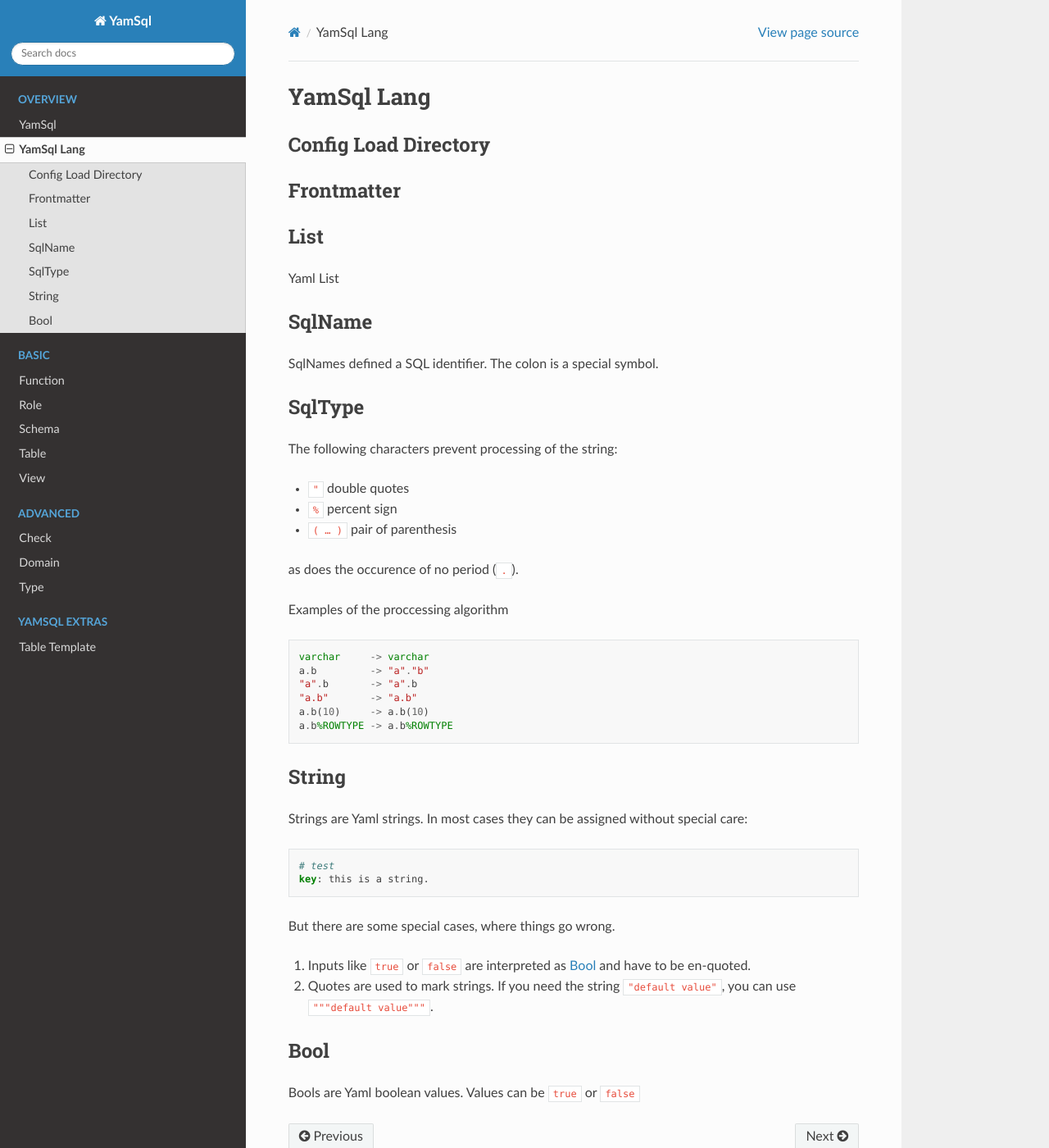
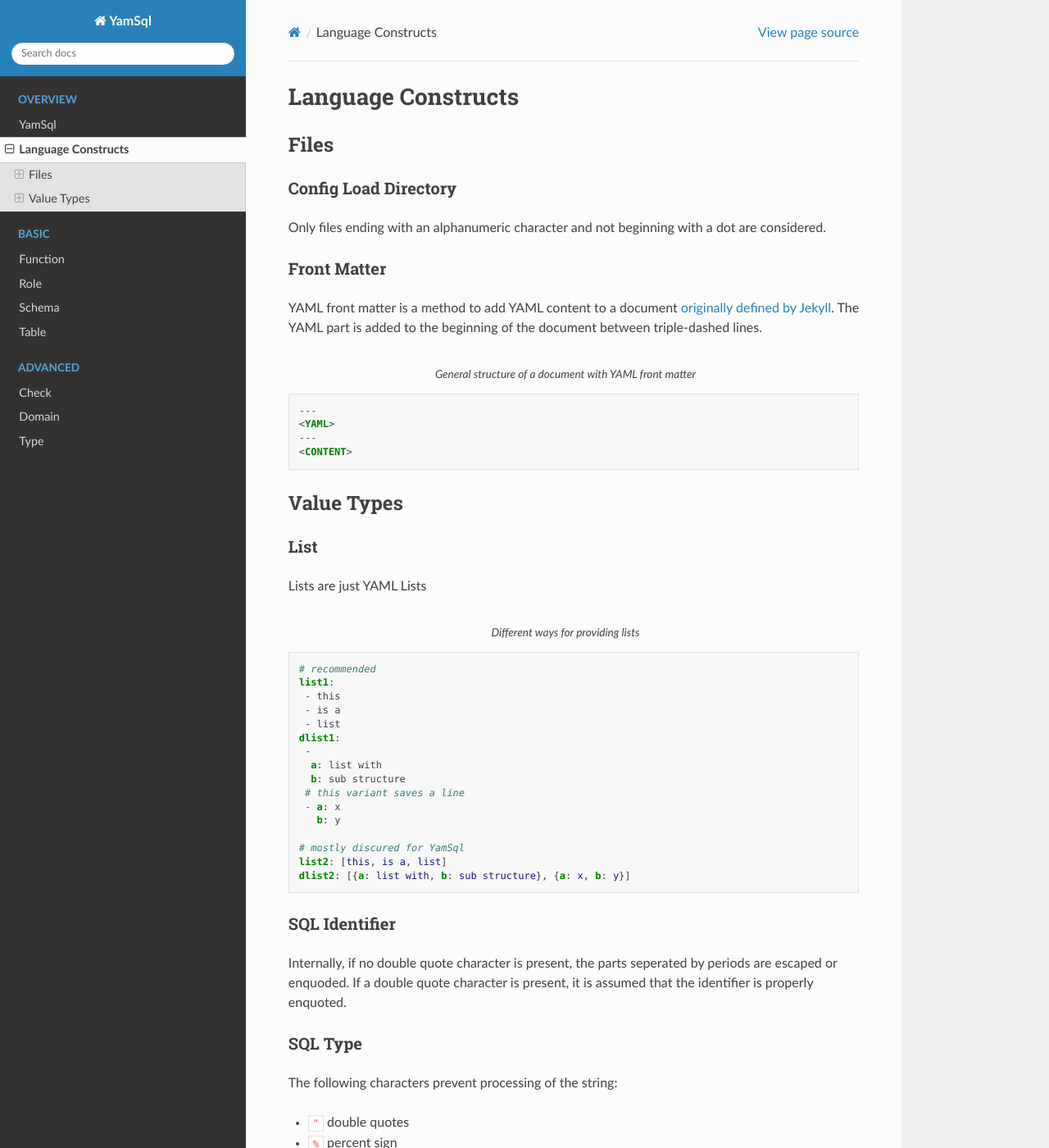
Before and after one commit to hemio-ev/yamsql, a Sphinx documentation site: the page built from docs/lang.rst, in a window 1280 px wide and 1400 px high. Shown: the whole window at 82% size. Built offline with Sphinx 7.4.7 and the Read the Docs theme 2.0.0, drawn with Linux system fonts in a browser that asks for light colours; some of the changed text lies outside the part shown.

Commit message:
Proper first version, tagging this one.

```diff
--- a/docs/basic/View.rst
+++ /dev/null
@@ -1,6 +0,0 @@
-.. _View:
-
-View
-====
-
-_not defined and implemented yet_
--- a/docs/lang.rst
+++ b/docs/lang.rst
@@ -1,36 +1,75 @@
-YamSql Lang
-===========
+Language Constructs
+===================
+
+Files
++++++
 
 .. _confd:
 
 Config Load Directory
 ---------------------
 
-
+Only files ending with an alphanumeric character and not beginning with a dot
+are considered.
 
 .. _Frontmatter:
 
-Frontmatter
------------
+Front Matter
+------------
+
+YAML front matter is a method to add YAML content to a document `originally defined by Jekyll <http://jekyllrb.com/docs/frontmatter/>`_. The YAML part is
+added to the beginning of the document between triple-dashed lines.
+
+.. code-block:: html
+ :caption: General structure of a document with YAML front matter
+
+ ---
+ <YAML>
+ ---
+ <CONTENT>
+
+Value Types
++++++++++++
 
 .. _List:
 
 List
 ----
 
-Yaml List
+Lists are just YAML Lists
+
+.. code-block:: yaml
+ :caption: Different ways for providing lists
+
+ # recommended
+ list1:
+  - this
+  - is a
+  - list
+ dlist1:
+  -
+   a: list with
+   b: sub structure
+  # this variant saves a line
+  - a: x
+    b: y
+
+ # mostly discured for YamSql
+ list2: [this, is a, list]
+ dlist2: [{a: list with, b: sub structure}, {a: x, b: y}]
 
 .. _SqlName:
 
-SqlName
--------
+SQL Identifier
+--------------
 
-SqlNames defined a SQL identifier. The colon is a special symbol.
+Internally, if no double quote character is present, the parts seperated by periods are escaped or enquoded. If a double quote character is present, it is
+assumed that the identifier is properly enquoted.
 
 .. _SqlType:
 
-SqlType
--------
+SQL Type
+--------
 
 The following characters prevent processing of the string:
 
@@ -40,9 +79,8 @@ The following characters prevent processing of the string:
 
 as does the occurence of no period (``.``).
 
-Examples of the proccessing algorithm
-
 .. code-block:: plpgsql
+ :caption: Examples of the proccessing algorithm
 
  varchar     -> varchar
  a.b         -> "a"."b"
@@ -56,17 +94,20 @@ Examples of the proccessing algorithm
 String
 ------
 
-Strings are Yaml strings. In most cases they can be assigned without special care:
+Strings are YAML strings. In most cases they can be given unquoted. However, there are some special cases, where things go wrong.
+
+1. Inputs like ``true`` or ``false`` are interpreted as :ref:`Bool` and have to be en-quoted.
+2. Quotes are used to mark strings. If you need the string ``"string"``, you can use ``"""string"""``.
 
 .. code-block:: yaml
 
- # test
- key: this is a string.
-
-But there are some special cases, where things go wrong.
-
-1. Inputs like ``true`` or ``false`` are interpreted as :ref:`Bool` and have to be en-quoted.
-2. Quotes are used to mark strings. If you need the string ``"default value"``, you can use ``"""default value"""``.
+ key1a: this is a string.
+ # also possible but not required
+ key1b: "this is a string."
+ # this one needs quoting
+ key2: "true"
+ # this represents the string "string"
+ key3: """string"""
 
 .. _Bool:
 
```
Also changed, not shown: docs/basic/Function.rst (+32 -3 lines), docs/yamsql-extras/TableTpl.rst (deleted, +0 -15 lines).
